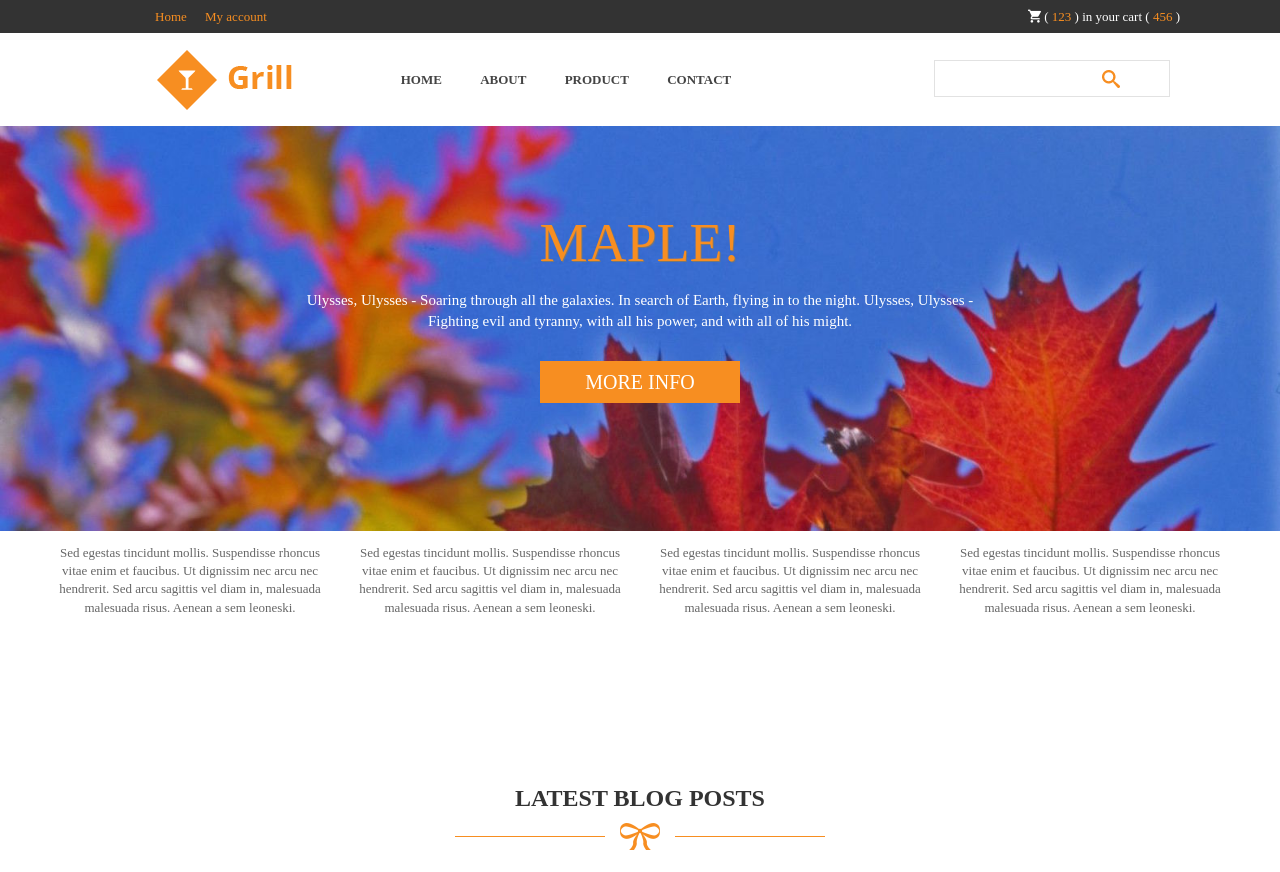
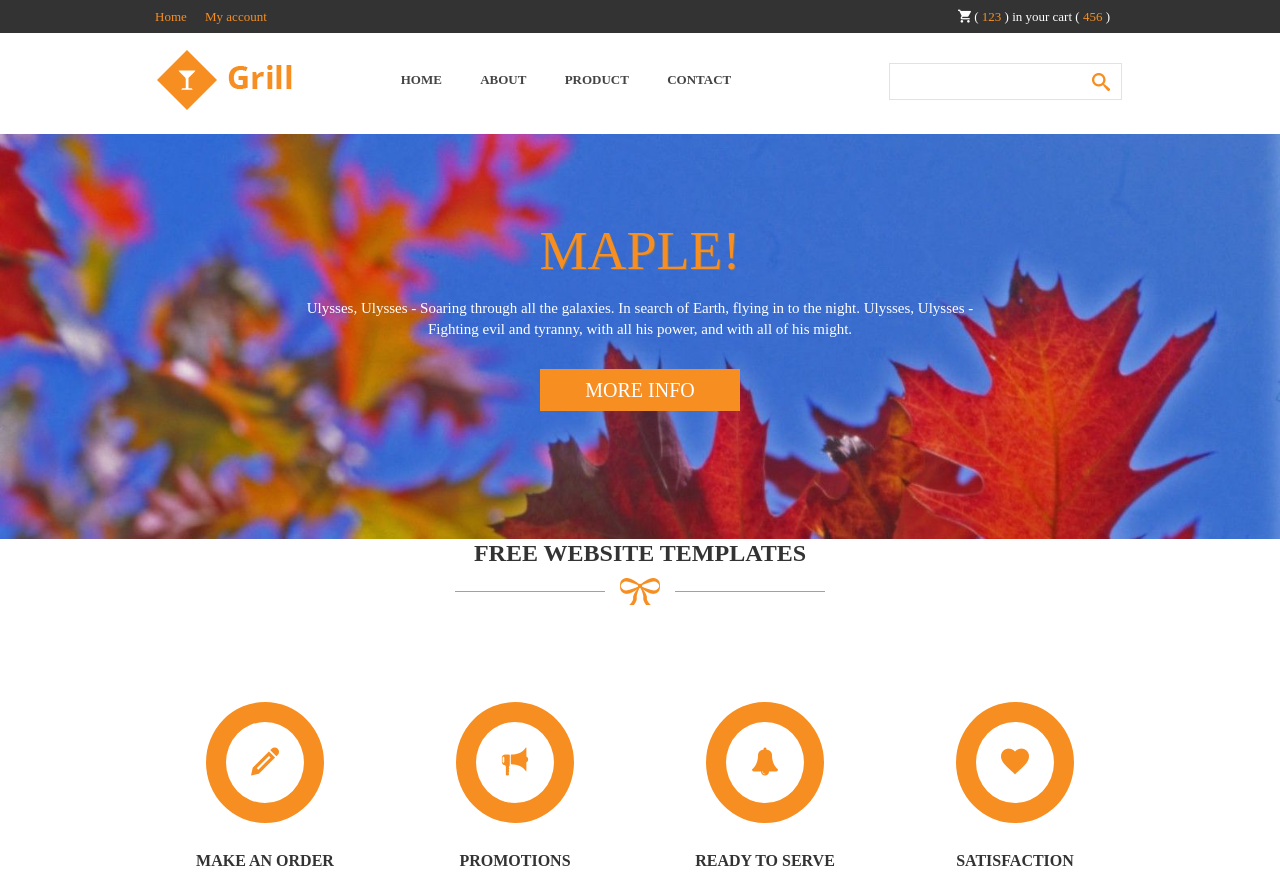
Before and after one commit to Joseph7451797/templatehw1, a plain HTML site: page index.html in a window 1280 px wide. Shown: the top 872 px of the page. Drawn offline with nearby package versions, Linux system fonts and the light colour scheme.

Commit message:
modified input button

```diff
--- a/js/slidersetting.js
+++ b/js/slidersetting.js
@@ -1,7 +1,7 @@
 $(window).load(function() {
     $('.flexslider').flexslider({
     	animation: "fade",
-    	slideshowSpeed: 5000,
+    	slideshowSpeed: 20000,
     	randomize: true,
     	pauseOnAction: true,
     	pauseOnHover: true,
--- a/scss/index.scss
+++ b/scss/index.scss
@@ -10,9 +10,8 @@ header {
 		}
 		.header-button-right {
 			float: right;
-			position: absolute;
 			top: 0;
-			right: 85px;
+			right: 465px;
 			color: #fff;
 			.aaa {
 				// color: #fff;
@@ -48,10 +47,9 @@ nav {
 		}
 		.search-block {
 			display: inline-block;
-			position: absolute;
-			top: 30px;
-			right: 110px;
 			margin-top: 30px;
+			width: 24%;
+			vertical-align: top;
 			.search-form {
 				input[type="text"] {
 					padding: 10px;
@@ -65,7 +63,7 @@ nav {
 					position: relative;
 					width: 34px;
 					height: 34px;
-					left: 160px;
+					left: 195px;
 					top: -35px;
 					border: 0;
 					content: '';
@@ -75,6 +73,9 @@ nav {
 					background-repeat: no-repeat;
 					-webkit-appearance: button;
 					cursor: pointer;
+					&:focus {
+						outline: none;
+					}
 				}
 			}
 		}
@@ -141,6 +142,7 @@ nav {
 }
 
 .service-container {
+	clear: both;
 	width: 100%;
 	height: 500px;
 	.service-top-block {
@@ -151,7 +153,10 @@ nav {
 		}
 	}
 	.service-bottom-block {
+		margin: 0 auto;
 		padding: 40px;
+		width: 1080px;
+		height: 300px;
 		section {
 			float: left;
 			width: 25%;
@@ -279,6 +284,7 @@ footer {
 					}
 					input[type="submit"] {
 						margin-top: 0;
+						margin-left: -45px;
 						position: relative;
 						right: 40;
 						top: 0;
@@ -291,6 +297,10 @@ footer {
 						color: transparent;
 						background-color: transparent;
 						content: '';
+						cursor: pointer;
+						&:focus {
+							outline: none;
+						}
 					}
 				}
 			}
```
Also changed, not shown: css/index.css, css/main.css.
